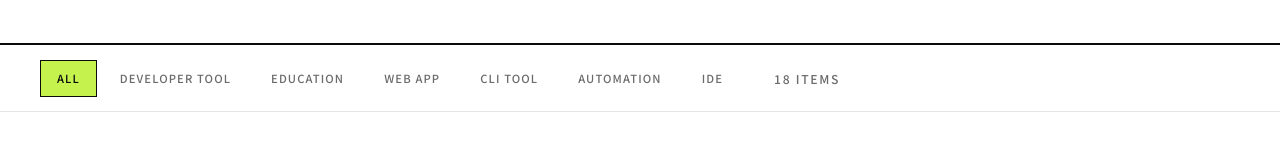
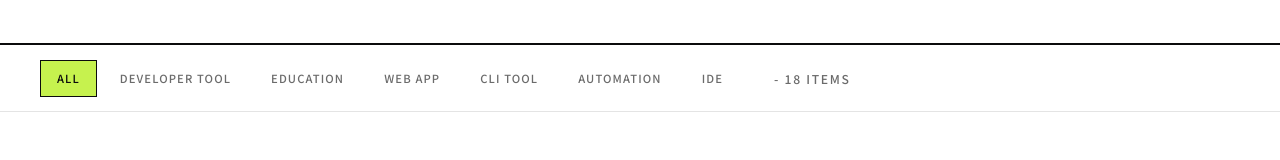
Before and after one commit to Stasshe/my-portfolio, a Next.js app: page /products in a window 1280 px wide. Shown: the part 477-637 px from the top of the page. Built offline with nearby package versions, Linux system fonts and the light colour scheme; a web font is replaced by a local one.

Commit message:
feat: 商品数の表示形式を更新し、先頭にハイフンを追加

```diff
--- a/src/components/products/ProductsClient.tsx
+++ b/src/components/products/ProductsClient.tsx
@@ -133,7 +133,7 @@ export default function ProductsClient({ initialProducts, initialCategories }: P
 
             <div className="whitespace-nowrap text-light-accent max-sm:self-end">
               <span className={labelClass}>
-                {String(filteredProducts.length).padStart(2, "0")} items
+                - {String(filteredProducts.length).padStart(2, "0")} items
               </span>
             </div>
           </div>
```
